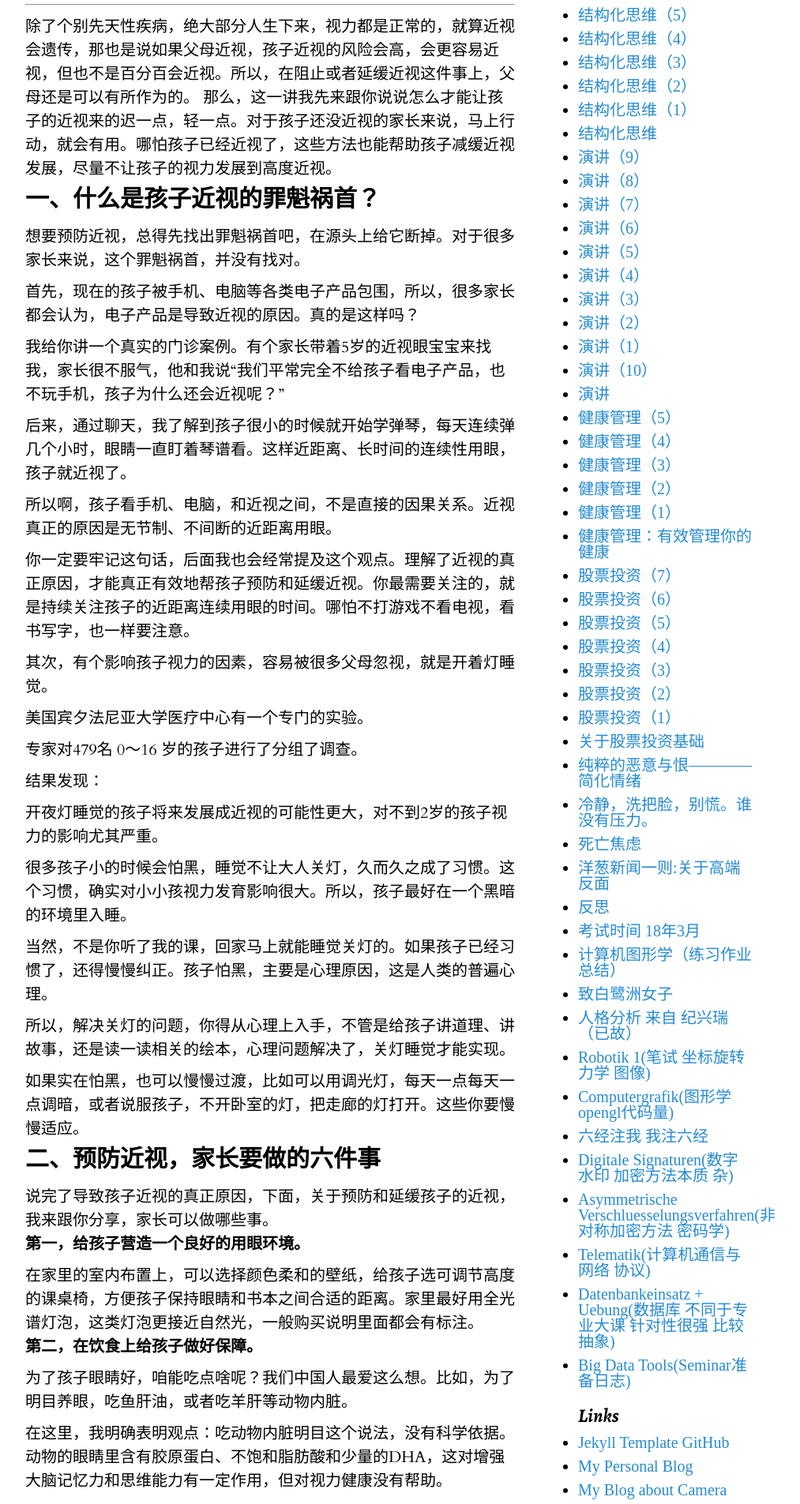
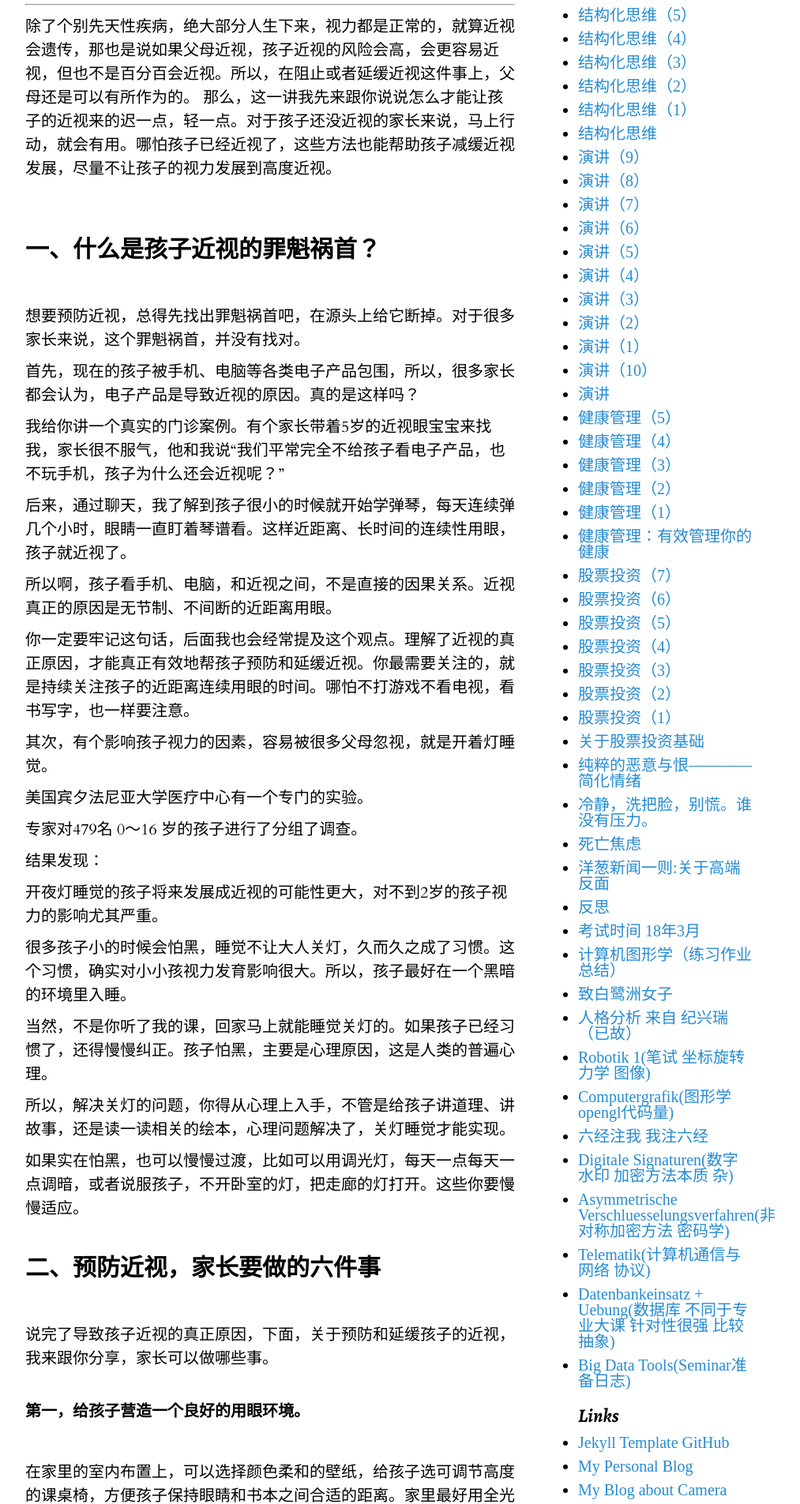
Before and after one commit to xjxuyang/xjxuyang.github.io, a Jekyll site: the page built from _posts/2018-09-26-如何管好孩子的视力（1）.md, in a window 1280 px wide. Shown: the part 399-2304 px from the top of the page at 79% size, without its empty margins (148-1161 px from the left). Built offline with Jekyll 4.4.1, drawn with Linux system fonts in a browser that asks for light colours; some web fonts are replaced.

Commit message:
Update 2018-09-26-如何管好孩子的视力（1）.md

```diff
--- a/_posts/2018-09-26-如何管好孩子的视力（1）.md
+++ b/_posts/2018-09-26-如何管好孩子的视力（1）.md
@@ -14,7 +14,12 @@ category: Post
 除了个别先天性疾病，绝大部分人生下来，视力都是正常的，就算近视会遗传，那也是说如果父母近视，孩子近视的风险会高，会更容易近视，但也不是百分百会近视。所以，在阻止或者延缓近视这件事上，父母还是可以有所作为的。
 那么，这一讲我先来跟你说说怎么才能让孩子的近视来的迟一点，轻一点。对于孩子还没近视的家长来说，马上行动，就会有用。哪怕孩子已经近视了，这些方法也能帮助孩子减缓近视发展，尽量不让孩子的视力发展到高度近视。
 
+<br />
+<br />
+
 ## 一、什么是孩子近视的罪魁祸首？
+
+<br />
 
 想要预防近视，总得先找出罪魁祸首吧，在源头上给它断掉。对于很多家长来说，这个罪魁祸首，并没有找对。
 
@@ -46,15 +51,27 @@ category: Post
 
 如果实在怕黑，也可以慢慢过渡，比如可以用调光灯，每天一点每天一点调暗，或者说服孩子，不开卧室的灯，把走廊的灯打开。这些你要慢慢适应。
 
+<br />
+
 ## 二、预防近视，家长要做的六件事
+
+<br />
 
 说完了导致孩子近视的真正原因，下面，关于预防和延缓孩子的近视，我来跟你分享，家长可以做哪些事。
 
+<br />
+
 #### 第一，给孩子营造一个良好的用眼环境。
+
+<br />
 
 在家里的室内布置上，可以选择颜色柔和的壁纸，给孩子选可调节高度的课桌椅，方便孩子保持眼睛和书本之间合适的距离。家里最好用全光谱灯泡，这类灯泡更接近自然光，一般购买说明里面都会有标注。
 
+<br />
+
 #### 第二，在饮食上给孩子做好保障。
+
+<br />
 
 为了孩子眼睛好，咱能吃点啥呢？我们中国人最爱这么想。比如，为了明目养眼，吃鱼肝油，或者吃羊肝等动物内脏。
 
@@ -62,7 +79,11 @@ category: Post
 
 那有没有食物对视力有好处呢？现代医学研究表明，富含矿物质的食物，可以增加孩子巩膜的硬度和弹性；富含叶黄素的食物可以促进视网膜细胞的再生成。所以，不用迷信羊肝、鱼肝油，反而是常见的水果、胡萝卜、西兰花、玉米和绿色蔬菜对眼睛更有好处，你可以常给孩子吃。
 
+<br />
+
 #### 第三，帮孩子养成良好的用眼习惯，对预防和延缓近视最重要。
+
+<br />
 
 孩子要特别注意这么几条：
 
@@ -76,7 +97,11 @@ category: Post
 
 孩子小的时候，看书、写作业时，你可以定个小闹钟，到点就督促他起来活动活动。也让孩子渐渐养成这个习惯，即使没你提醒，他也能自己有意识这么做。
 
+<br />
+
 #### 第四，合理控制电子设备。
+
+<br />
 
 看电视、看电脑20分钟停一停，说起来容易，但坚持做到特别难。具体应该怎么做才更有效呢？
 
@@ -86,19 +111,31 @@ category: Post
 
 再大一些的孩子，没那么容易控制了，尤其是游戏厂商又设计了各种各样让孩子陷入心流状态、忘记时间的办法。这个时候就要多给孩子安排其他活动，来减少电子产品对眼睛的伤害。
 
+<br />
+
 #### 第五，鼓励孩子多户外运动
+
+<br />
 
 户外运动是全世界眼科医生公认的预防近视的法宝。美国专家最新研究表明，每天户外运动2小时，能够有效预防近视。
 
 户外运动能够影响孩子体内的多巴胺分泌，而多巴胺能够抑制眼球变长，缓解视疲劳和近视眼的加重。每天2个小时以上的户外运动，就可以抵消一天因为近距离用眼带来的近视风险，孩子患近视的可能就会大大下降。
 
+<br />
+
 #### 第六，帮孩子养成做护眼操的习惯
+
+<br />
 
 传统的眼保健操，你应该很熟悉了，网上有人讨论按摩眼部穴位有没有用的问题，其实在我这个眼科医生看来，做眼保健操，孩子总得把眼睛闭上，而闭眼休息本身，就暂停了近距离用眼和连续用眼时间。所以，学校里的眼保健操，孩子当然应该积极参与。
 
 除了传统眼保健操，我再给你介绍其他三种适合孩子做的护眼操：
 
+<br />
+
 **1、新型眼球运动操**
+
+<br />
 
 我和我的团队在眼保健操的基础上，又进一步研发了眼球运动操。它最大的好处是，让眼球运动起来，增加眼球周围肌肉的血液循环，达到缓解视疲劳的作用。
 
@@ -119,6 +156,8 @@ category: Post
 
 **2、眼内瑜伽操**
 
+<br />
+
 这也是一种非常简便的放松、缓解眼睛疲劳的办法。
 
 具体做法是，孩子在一尺距离内伸出手掌，距离以能看清手掌的掌纹就好。注视8秒钟,然后注视五米外墙上的文字或者室外的树林、建筑8秒钟，再看手掌8秒钟。两次注视为一组，如此反复重复，每天8～10组。
@@ -137,13 +176,19 @@ category: Post
 
 **3、家庭乒乓球**
 
+<br />
+
 在家里的屋顶上，用一根线吊起一个乒乓球，让孩子在屋里打乒乓球。打乒乓球的时候，孩子双眼必须紧紧盯着穿梭往来、忽远忽近、旋转多变的乒乓球，这样也可以起到预防近视的作用。
 
 这几种办法，可以交叉结合。在家里变换着进行训练。孩子的眼睛有很强的适应力和可塑性，如果能坚持训练，就会远离近视，还会增加眼睛的调节功能。
 
 长期对着电脑，用眼过度的大人，常用这些方法也能有效缓解视疲劳。
 
+<br />
+
 ### **---本讲小结---**
+
+<br />
 
 复习一下，无节制、不间断的近距离用眼是导致近视的直接原因。为了达到帮助孩子预防和延迟近视的目的，除了改善家庭用眼环境、注意饮食之外，作为家长，你能做的就是帮孩子养成良好的用眼习惯，合理地控制电子产品的使用，鼓励孩子多做户外运动。
 
@@ -151,11 +196,13 @@ category: Post
 
 希望你能帮助孩子在这些用眼细节上坚持养成好习惯。
 
+<br />
+
 ### **小作业**
 
+<br />
+
 请你跟孩子一起试试我给你提供的三种新型眼球运动操，关于动作和节奏等细节，你有什么问题，都可以在留言区和我们一起分享，期待看到你的留言。
-
-
 
 <br />
 <br />
```
